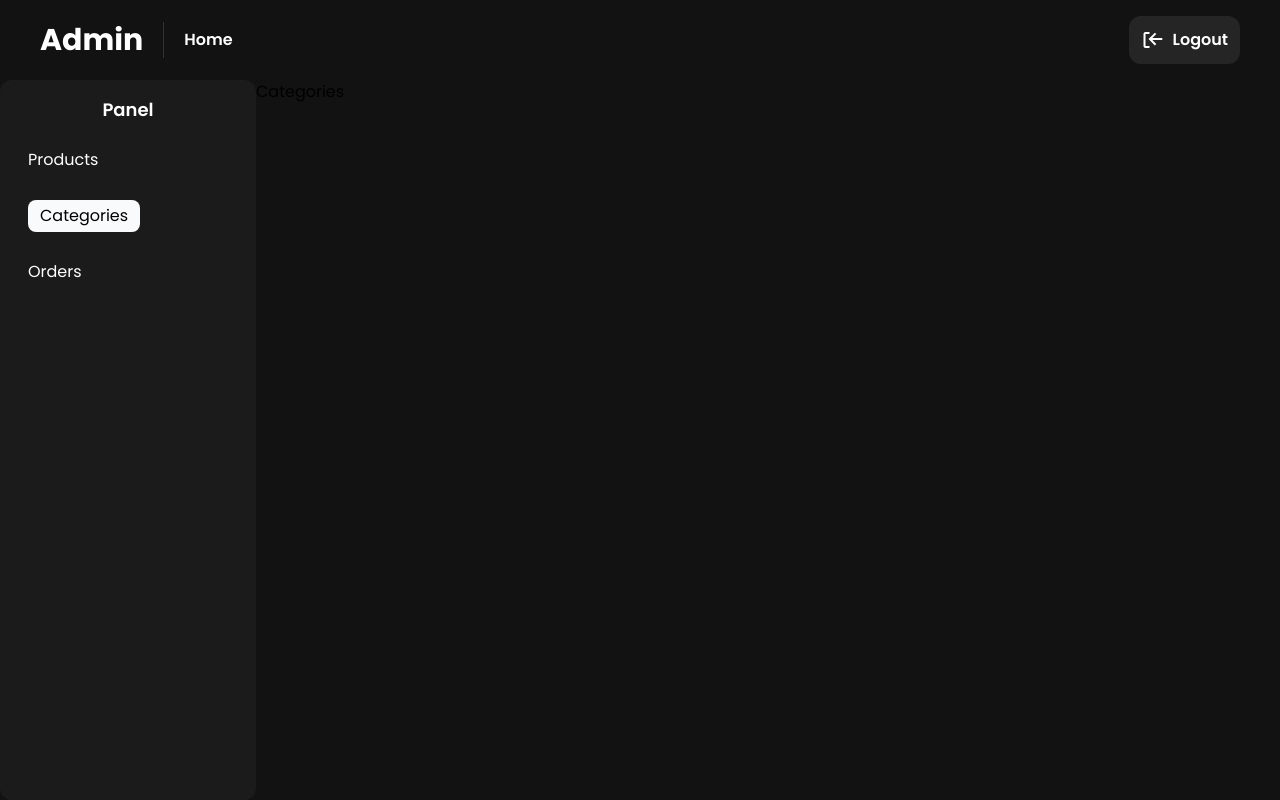
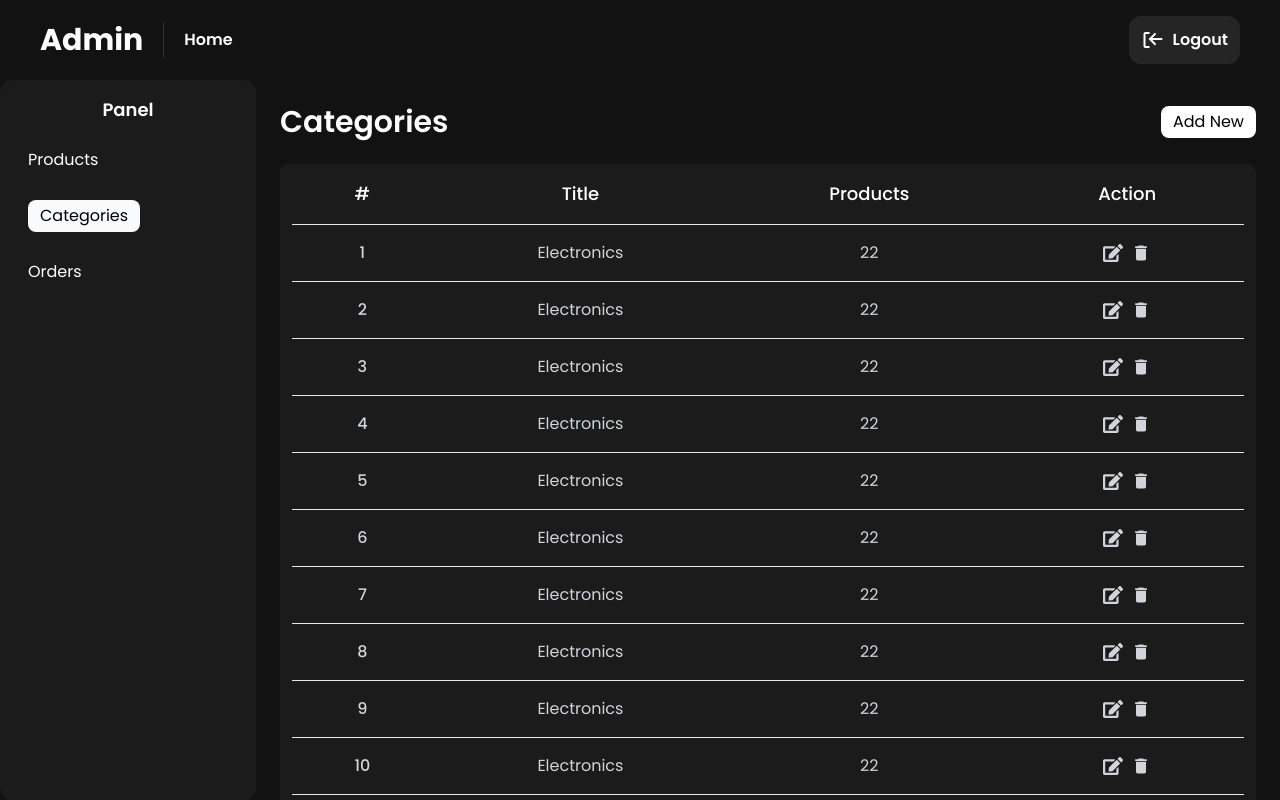
Before and after one commit to Hanaan98/crypto, a React (Vite) app: page /admin/categories in a window 1280 px wide. Built offline with nearby package versions, Linux system fonts and the light colour scheme.

Commit message:
added admin categories page

```diff
--- /dev/null
+++ b/src/pages/Admin/Categories/components/AddCategoryModal.jsx
@@ -0,0 +1,13 @@
+import React from "react";
+
+const AddCategoryModal = ({ isOpen, closeModal }) => {
+
+
+  return (
+    <div >
+
+    </div>
+  );
+};
+
+export default AddCategoryModal;
--- a/src/pages/Admin/Categories/index.jsx
+++ b/src/pages/Admin/Categories/index.jsx
@@ -1,9 +1,104 @@
-import React from 'react'
+import React, { useState } from "react";
+import { MdDelete } from "react-icons/md";
+import { FaEdit } from "react-icons/fa";
+import AddCategoryModal from "./components/AddCategoryModal";
 
 const AdminCategories = () => {
+  const [modalIsOpen, setModalIsOpen] = useState(false);
+
+  const openModal = () => {
+    setModalIsOpen(true);
+  };
+
+  const closeModal = () => {
+    setModalIsOpen(false);
+  };
+
   return (
-    <div>Categories</div>
-  )
-}
+    <div className="p-6 relative">
+      <AddCategoryModal
+        isOpen={modalIsOpen}
+        closeModal={closeModal}
+      />
+      <div>
+        <div className="flex justify-between items-center">
+          <h1 className="text-3xl text-white font-semibold">Categories</h1>
+          <button
+          onClick={() =>  setModalIsOpen(true)}
+            className="text-black  text-md bg-white rounded-lg py-1 px-3"
+          >
+            Add New
+          </button>
+        </div>
 
-export default AdminCategories
+        <div className="flex flex-col bg-accent rounded-lg mt-6 px-3 pb-2">
+          <div className="overflow-x-auto sm:-mx-6 lg:-mx-8">
+            <div className=" inline-block min-w-full sm:px-6 lg:px-8">
+              <div className="overflow-hidden">
+                <table className="min-w-full">
+                  <thead className=" border-b">
+                    <tr>
+                      <th
+                        scope="col"
+                        className="text-lg font-medium text-white px-6 py-4 text-center"
+                      >
+                        #
+                      </th>
+                      <th
+                        scope="col"
+                        className="text-lg font-medium text-white px-6 py-4 text-center"
+                      >
+                        Title
+                      </th>
+                      <th
+                        scope="col"
+                        className="text-lg font-medium text-white px-6 py-4 text-center"
+                      >
+                        Products
+                      </th>
+                      <th
+                        scope="col"
+                        className="text-lg font-medium text-white px-6 py-4 text-center"
+                      >
+                        Action
+                      </th>
+                    </tr>
+                  </thead>
+                  <tbody>
+                    {new Array(10).fill(0).map((_, index) => {
+                      return (
+                        <tr key={index} className=" border-b">
+                          <td className="px-6 py-4 whitespace-nowrap text-md font-medium text-gray-300 text-center">
+                            {index + 1}
+                          </td>
+                          <td className="text-md text-gray-300 font-light px-6 py-4 whitespace-nowrap text-center">
+                            Electronics
+                          </td>
+                          <td className="text-md text-gray-300 font-light px-6 py-4 whitespace-nowrap text-center">
+                            22
+                          </td>
+                          <td className="text-md text-gray-300 font-light px-6 py-4 whitespace-nowrap text-center">
+                            <div className="flex items-center justify-center gap-2">
+                              <button className="text-xl">
+                                <FaEdit />
+                              </button>
+                              <button className="text-xl">
+                                <MdDelete />
+                              </button>
+                            </div>
+                          </td>
+                        </tr>
+                      );
+                    })}
+                  </tbody>
+                </table>
+              </div>
+            </div>
+          </div>
+        </div>
+      </div>
+    </div>
+  );
+};
+
+export default AdminCategories;
--- a/src/pages/Admin/Products/AddProduct.jsx
+++ b/src/pages/Admin/Products/AddProduct.jsx
@@ -29,7 +29,7 @@ const AddProduct = () => {
   return (
     <div className=" pb-9">
       <div>
-        <h1 className="text-white font-bold text-[22px]">Add Product</h1>
+        <h1 className="text-white font-semibold text-3xl">Add Product</h1>
       </div>
       <div className="mt-8">
         <div style={{ flex: 1 }} className="flex flex-col w-full gap-5">
--- a/src/pages/Admin/Products/AllProducts.jsx
+++ b/src/pages/Admin/Products/AllProducts.jsx
@@ -10,8 +10,8 @@ const AllProducts = () => {
     <div>
       <div>
         <div className="flex justify-between items-center ">
-          <h1 className=" text-[22px] text-white font-bold">Products</h1>
-          <button onClick={() => navigate("add")} className="text-black bg-white rounded-lg py-2 px-4">
+          <h1 className=" text-3xl text-white font-semibold">Products</h1>
+          <button onClick={() => navigate("add")} className="text-black  text-md bg-white rounded-lg py-2 px-4">
             Add New
           </button>
         </div>
```
Also changed, not shown: src/pages/Admin/Categories/AddCategory.jsx (deleted).
